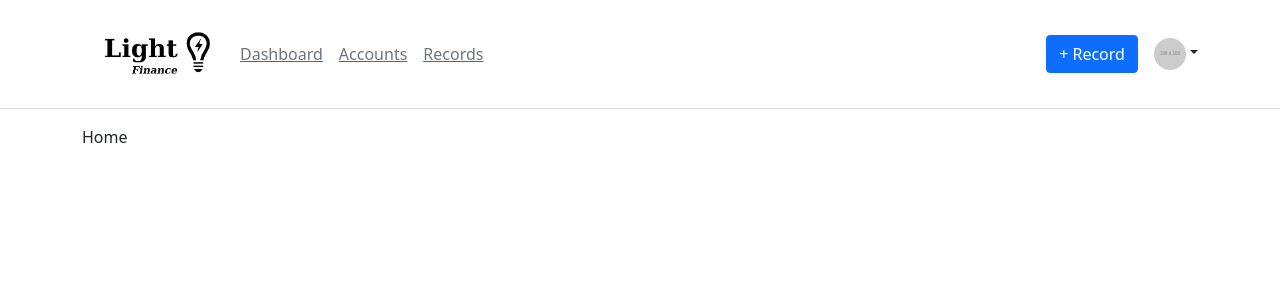
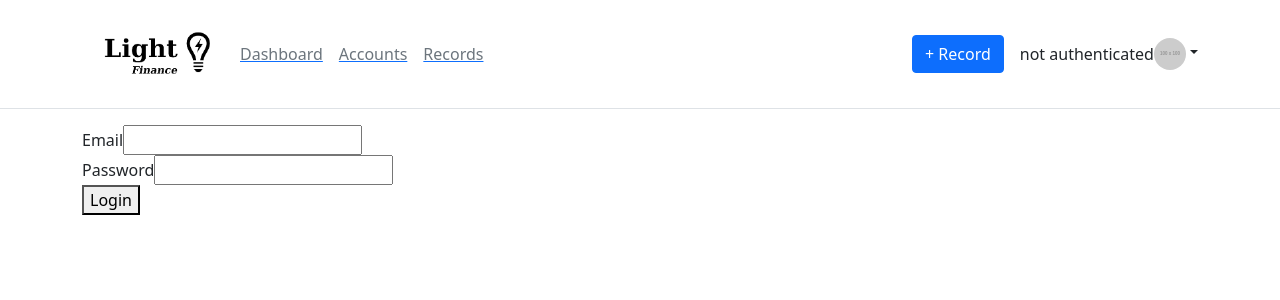
Before and after one commit to LightFinanceLk/lightfinancelk, a React (Create React App) app: page / in a window 1280 px wide. Shown: the top 300 px of the page. Built offline with nearby package versions, Linux system fonts and the light colour scheme.

Commit message:
add redux toolkit

```diff
--- a/package.json
+++ b/package.json
@@ -3,6 +3,7 @@
   "version": "0.1.0",
   "private": true,
   "dependencies": {
+    "@reduxjs/toolkit": "^1.8.3",
     "@testing-library/jest-dom": "^5.16.4",
     "@testing-library/react": "^13.3.0",
     "@testing-library/user-event": "^13.5.0",
@@ -12,9 +13,11 @@
     "react": "^18.2.0",
     "react-datepicker": "^4.8.0",
     "react-dom": "^18.2.0",
+    "react-redux": "^8.0.2",
     "react-router": "^6.3.0",
     "react-router-dom": "^6.3.0",
     "react-scripts": "5.0.1",
+    "redux": "^4.2.0",
     "web-vitals": "^2.1.4",
     "yup": "^0.32.11"
   },
--- a/src/App.js
+++ b/src/App.js
@@ -6,13 +6,14 @@ import {
   Navigate,
 } from "react-router-dom";
 import Layout from "./components/Layout";
+import LoginPage from "./pages/auth/LoginPage";
 
 function App() {
   return (
     <Router>
       <Layout>
         <Routes>
-          <Route path="/" element={<>Home</>} />
+          <Route path="/" element={<LoginPage />} />
         </Routes>
       </Layout>
     </Router>
--- a/src/components/Header.jsx
+++ b/src/components/Header.jsx
@@ -2,8 +2,10 @@ import React from "react";
 import { Link, NavLink } from "react-router-dom";
 import HeaderDropDown from "./shared/header/HeaderDropDown";
 import logo from "./../assets/img/logo.png";
+import { useSelector } from "react-redux";
 
 const Header = () => {
+  const isAuth = useSelector((state) => state.auth.isAuthenticated);
   return (
     <header className="p-3 mb-3 border-bottom header">
       <div className="container">
@@ -39,6 +41,7 @@ const Header = () => {
             </button>
           </div>
 
+          {isAuth ? "authenticated" : "not authenticated"}
           <HeaderDropDown>
             <li>
               <a className="dropdown-item" href="#">
--- a/src/index.js
+++ b/src/index.js
@@ -2,11 +2,15 @@ import React from "react";
 import ReactDOM from "react-dom/client";
 import App from "./App";
 import reportWebVitals from "./reportWebVitals";
+import { Provider } from "react-redux";
+import store from "./store/index";
 
 const root = ReactDOM.createRoot(document.getElementById("root"));
 root.render(
   <React.StrictMode>
-    <App />
+    <Provider store={store}>
+      <App />
+    </Provider>
   </React.StrictMode>
 );
 
--- /dev/null
+++ b/src/pages/auth/LoginPage.jsx
@@ -0,0 +1,32 @@
+import { useDispatch } from "react-redux";
+import { authActions } from "../../store/auth";
+
+const LoginPage = () => {
+  const dispatch = useDispatch();
+
+  const loginHandler = (event) => {
+    event.preventDefault();
+
+    dispatch(authActions.login());
+  };
+
+  return (
+    <main>
+      <section>
+        <form onSubmit={loginHandler}>
+          <div>
+            <label htmlFor="email">Email</label>
+            <input type="email" id="email" />
+          </div>
+          <div>
+            <label htmlFor="password">Password</label>
+            <input type="password" id="password" />
+          </div>
+          <button>Login</button>
+        </form>
+      </section>
+    </main>
+  );
+};
+
+export default LoginPage;
--- /dev/null
+++ b/src/store/auth.js
@@ -0,0 +1,22 @@
+import { createSlice } from "@reduxjs/toolkit";
+
+const initialAuthState = {
+  isAuthenticated: false,
+};
+
+const authSlice = createSlice({
+  name: "authentication",
+  initialState: initialAuthState,
+  reducers: {
+    login(state) {
+      state.isAuthenticated = true;
+    },
+    logout(state) {
+      state.isAuthenticated = false;
+    },
+  },
+});
+
+export const authActions = authSlice.actions;
+
+export default authSlice.reducer;
--- /dev/null
+++ b/src/store/index.js
@@ -0,0 +1,9 @@
+import { configureStore } from "@reduxjs/toolkit";
+
+import authReducer from "./auth";
+
+const store = configureStore({
+  reducer: { auth: authReducer },
+});
+
+export default store;
```
